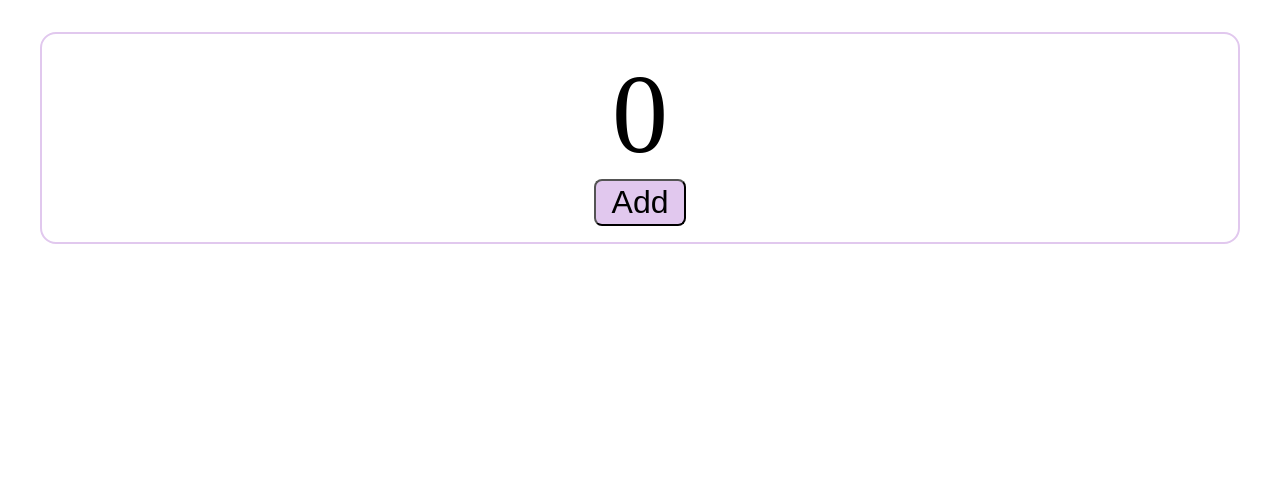
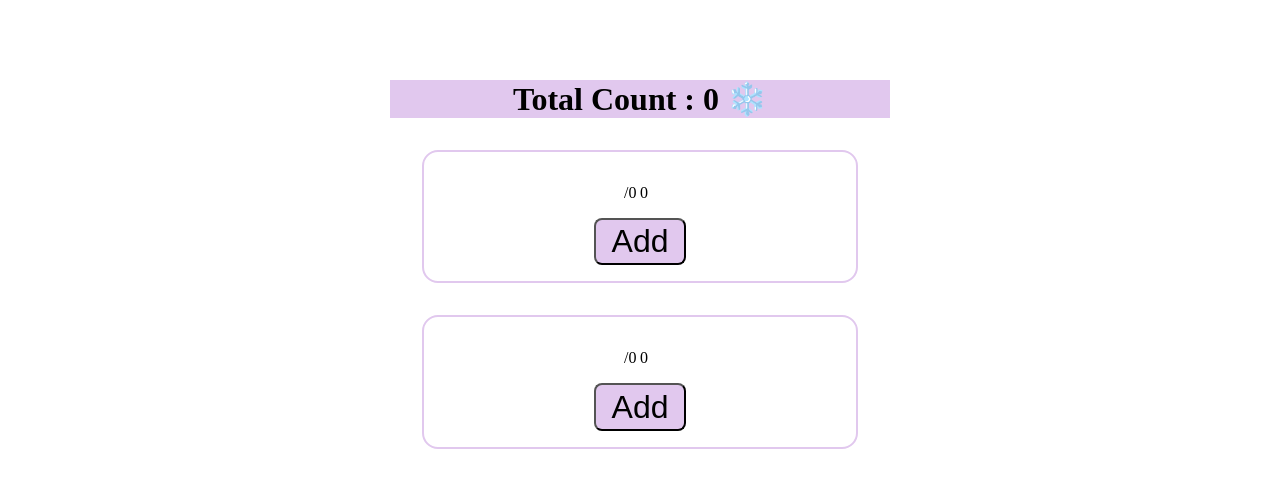
Before and after one commit to lhpark114/React-recap, a React (Vite) app: page / in a window 1280 px wide. Shown: the top 488 px of the page. Built offline with nearby package versions, Linux system fonts and the light colour scheme.

Commit message:
Total Count

```diff
--- a/src/App.css
+++ b/src/App.css
@@ -1,3 +1,7 @@
+.total {
+  font-size: 1rem;
+  margin-left: -1.5rem;
+}
 main {
   text-align: center;
   vertical-align: center;
@@ -33,10 +37,7 @@
 }
 
 
-.container {
-  display: flex;
-  justify-content: center;
-}
+
 
 .counter {
   display: flex;
@@ -62,3 +63,14 @@
   cursor: pointer;
   background: rgb(225, 200, 238);
 }
+.container {
+  width: 500px;
+  margin: auto;
+}
+.banner {
+  text-align: center;
+  margin-top: 5rem;
+  font-size: 2rem;
+  background: rgb(225, 200, 238);
+  font-weight: bold;
+}
--- a/src/AppCounter.jsx
+++ b/src/AppCounter.jsx
@@ -1,11 +1,21 @@
-import React from 'react';
+import React, {useState} from 'react';
 import './App.css'
 import Counter from './components/Counter';
 
 export default function AppCounter() {
+  const [count, setCount] = useState(0);
+  const handleClick = () => {
+    setCount((prev) => prev + 1)
+  };
   return (
-    <div>
-      <Counter />
+    <div className='container'>
+      <div className='banner'>
+        Total Count : {count} {count > 10 ? '🔥':'❄️'}
+      </div>
+      <div className = 'counters'>
+        <Counter total={count} onClick={handleClick}/>
+        <Counter total={count} onClick={handleClick}/>
+      </div>
     </div>
   )
 }
--- a/src/components/Counter.jsx
+++ b/src/components/Counter.jsx
@@ -1,15 +1,21 @@
 import React, {useState} from 'react';
 
-export default function Counter() {
-  const [num, setNum] = useState(0);
+export default function Counter({total, onClick}) {
+  const [count, setCount] = useState(0);
+
   return (
     <div className='counter'>
-      <span className='number'>{num}</span>
+      <p className='count'>
+        {count}
+        <span className='total'>/{total}</span>
+      </p>
+
       <button
         className='button'
-        onClick={() => {
-          setNum(num + 1);
-      }}>
+        onClick={()=>{
+          setCount((prev) => prev +1);
+          onClick();
+        }}>
         Add
       </button>
     </div>
```
